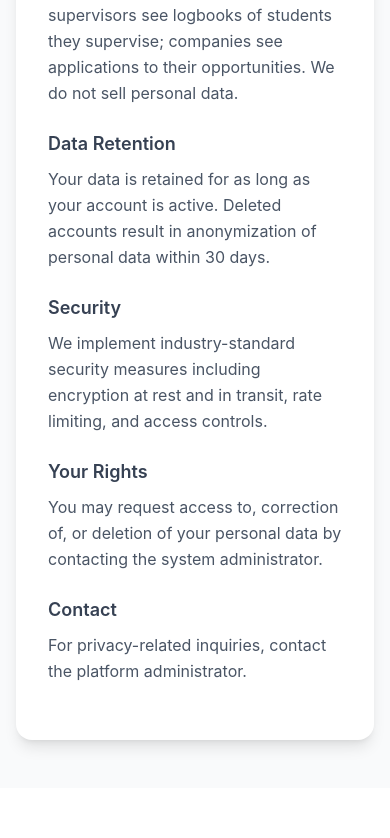
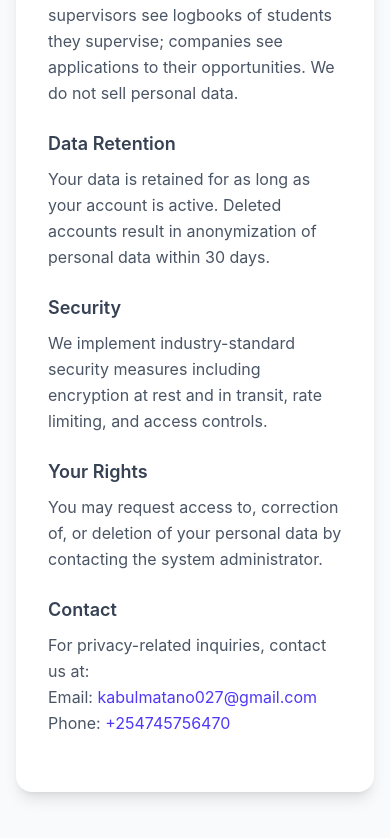
Before and after one commit to zohan001/AttachLink, a React (Vite) app in the folder client/: page /privacy in a window 390 px wide. Shown: the part 703-1541 px from the top of the page. Before the commit the page ends 1491 px from the top, so only its background shows below. Built offline with nearby package versions, Linux system fonts and the light colour scheme.

Commit message:
fix: update privacy contact with email and phone

```diff
--- a/client/src/pages/Privacy.jsx
+++ b/client/src/pages/Privacy.jsx
@@ -44,7 +44,9 @@ export default function Privacy() {
           </Section>
 
           <Section title="Contact">
-            For privacy-related inquiries, contact the platform administrator.
+            For privacy-related inquiries, contact us at:
+            <br />Email: <a href="mailto:kabulmatano027@gmail.com" className="text-indigo-600 hover:underline">kabulmatano027@gmail.com</a>
+            <br />Phone: <a href="tel:+254745756470" className="text-indigo-600 hover:underline">+254745756470</a>
           </Section>
         </div>
       </div>
```
